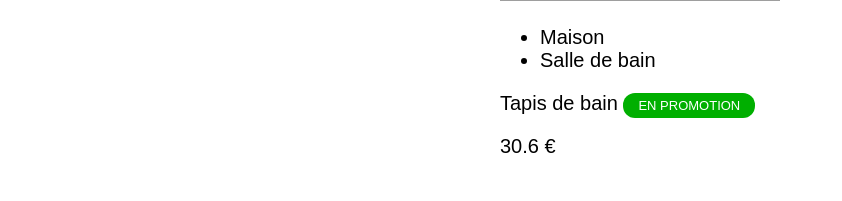
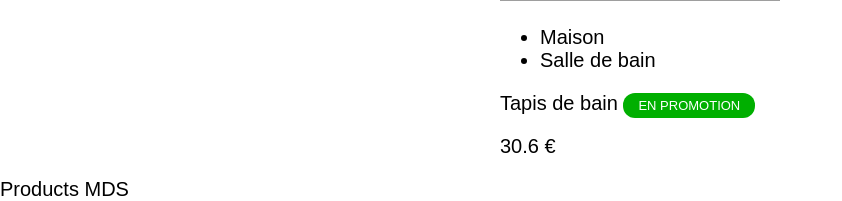
Before and after one commit to ld-web/mds_b1_php_2021, a PHP site: page /products.php in a window 1280 px wide. Shown: the part 1031-1232 px from the top of the page, without its empty margins (0-842 px from the left). Before the commit the page ends 1184 px from the top, so only its background shows below. Run offline with PHP 8.4, Linux system fonts and the light colour scheme; grey boxes are pictures that could not be loaded.

Commit message:
Ajout footer

```diff
--- a/layout_products/footer.php
+++ b/layout_products/footer.php
@@ -1,3 +1,4 @@
-</body>
+  <footer>Products MDS</footer>
+  </body>
 
-</html>
+  </html>
```
